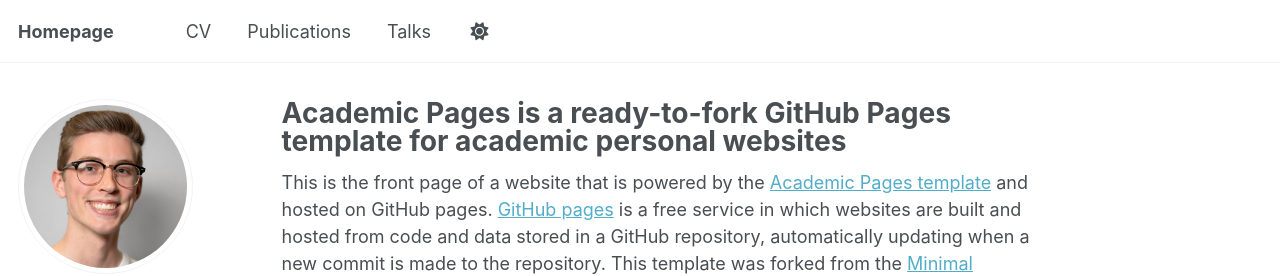
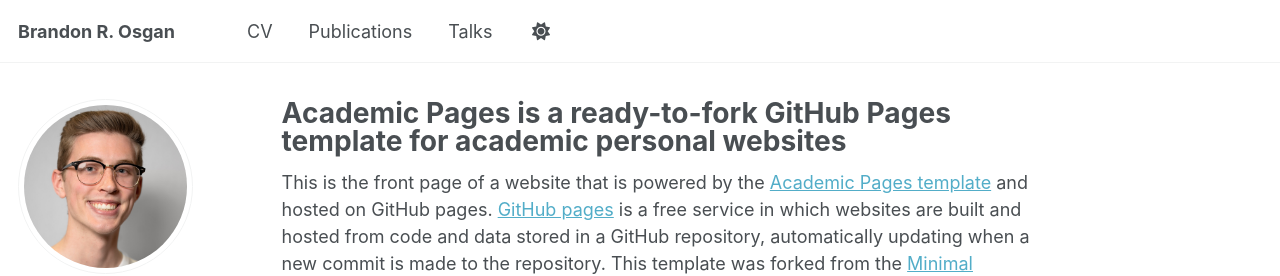
Before and after one commit to bosgan/bosgan.github.io, a Jekyll site: the page built from _pages/about.md, in a window 1280 px wide. Shown: the top 276 px of the page. Built offline with Jekyll 4.4.1, drawn with Linux system fonts in a browser that asks for light colours; some web fonts are replaced; a script that is not in the unit is left out.

Commit message:
Update _config.yml

```diff
--- a/_config.yml
+++ b/_config.yml
@@ -9,7 +9,7 @@
 # Basic Site Settings
 locale                   : "en-US"
 site_theme               : "default" # Currently available options are "default", "air"
-title                    : "Homepage"
+title                    : "Brandon R. Osgan"
 title_separator          : "-"
 name                     : &name "Brandon R. Osgan"
 description              : &description "Brandon Osgan's academic portfolio"   # Update this with a general description of your site, this is the default if not overridden by a page
```
